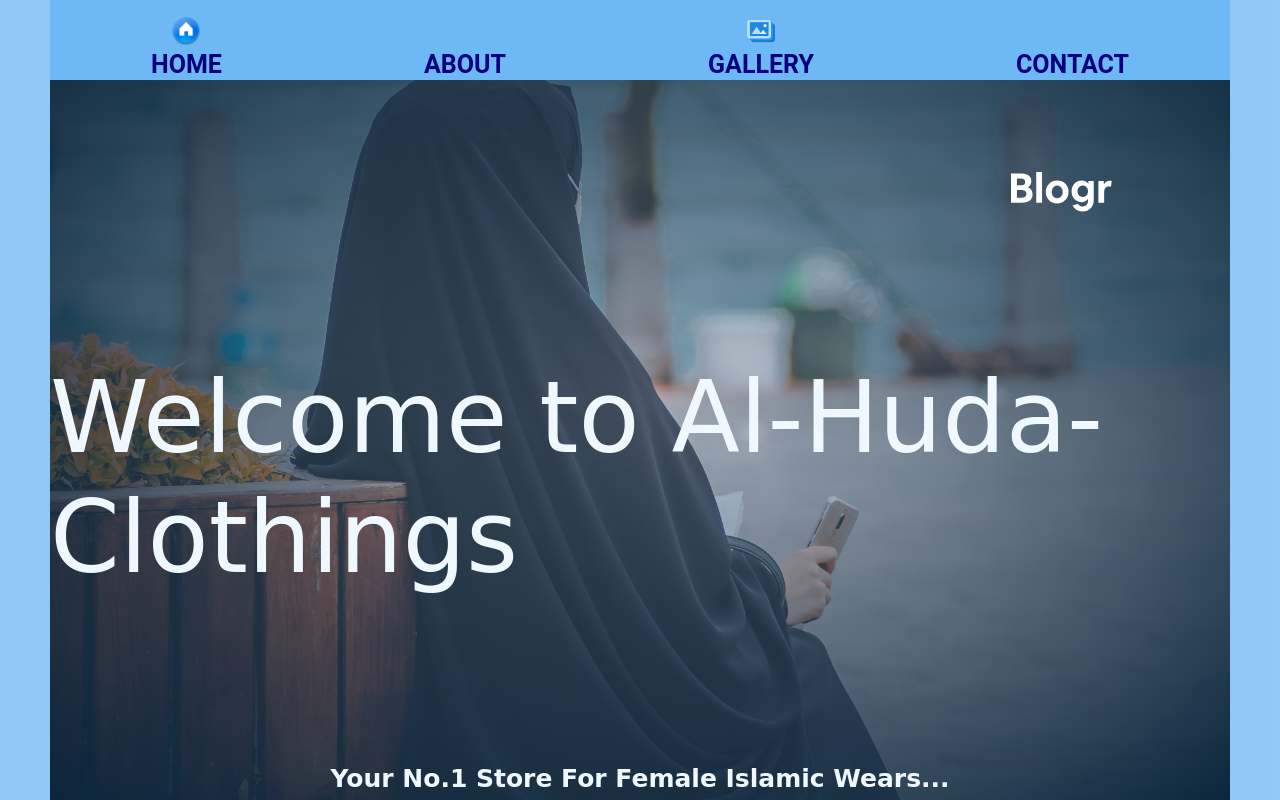
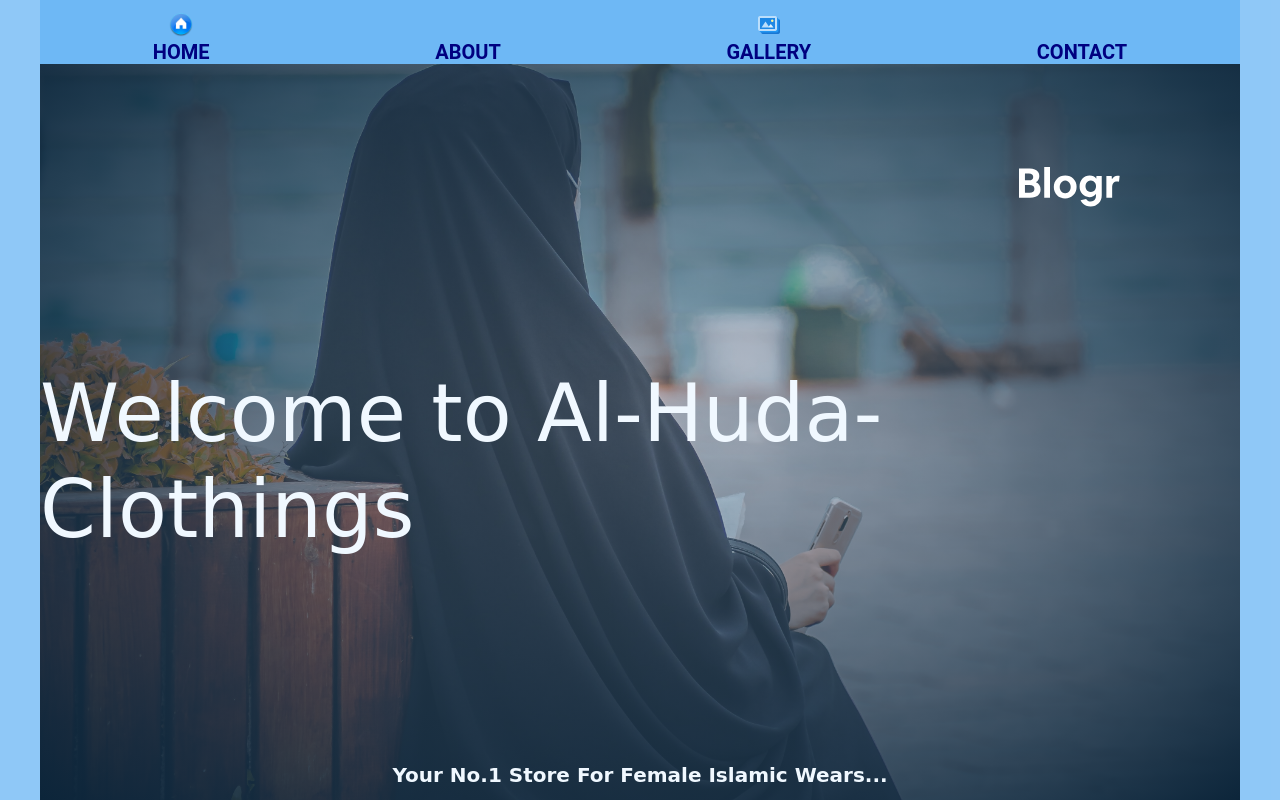
Before and after one commit to veiled-coder/AlhudaClothings, a website: page index.html in a window 1280 px wide. Drawn offline with nearby package versions, Linux system fonts and the light colour scheme; a web font is replaced by a local one.

Commit message:
made changes

```diff
--- a/sass/_layout/_header.scss
+++ b/sass/_layout/_header.scss
@@ -1,6 +1,6 @@
 // // GENERAL STYLE FOR THE WHOLE HEADER SECTION
 html{
-    font-size: 62.5%;
+    font-size: 50%;
 }
 .header{
     font-family: $roboto;
@@ -128,18 +128,15 @@ nav ul li .nav-link:hover{
 
 
 // header content
+
 @media (min-width:992px){
+
     .header--logo{
 
          right: 10%;
 }
 }
 
-@media (max-width:768px){
-    html{
-        font-size: 50%;
-    }
-}
 
 @media (max-width:520px){
     html{
```
Also changed, not shown: sass/huda.css.
